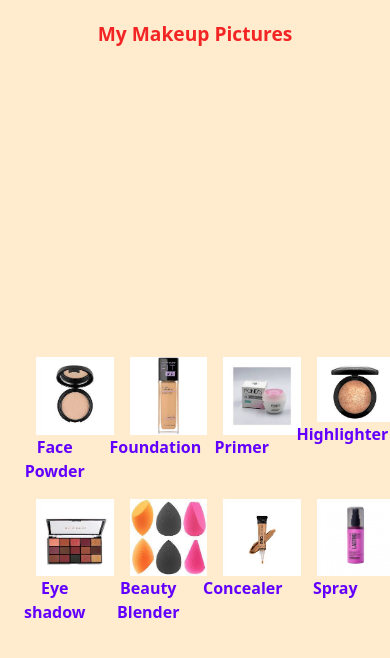
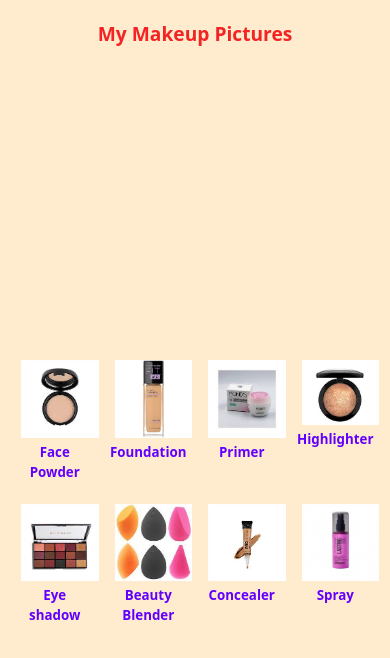
Before and after one commit to Jumai26/fitnessTest, a plain HTML site: page index.html in a window 390 px wide. Drawn offline with nearby package versions, Linux system fonts and the light colour scheme.

Commit message:
working on responsivity

```diff
--- a/index.html
+++ b/index.html
@@ -17,7 +17,7 @@
             <h3 id="topic">My Makeup Pictures</h3>
         </section>
 
-        <section class="min-h-screen flex items-center mx-4">
+        <section id="products" class="min-h-screen flex items-center mx-4">
           <div class="grid grid-cols-4 gap-4">
 
             <div>
--- a/style.css
+++ b/style.css
@@ -1,7 +1,5 @@
 body{
     background-color: blanchedalmond;
-    /* margin-left: 70px;
-    margin-right: 70px; */
     margin-bottom: 40px;
 }
 
@@ -10,7 +8,6 @@ body{
     font-weight: bold;
     color: rgb(98, 0, 255);
     text-align: center;
-
 }
 
 img{
@@ -28,3 +25,23 @@ img{
     text-align: center;
     margin: 20px 40px;
 }
+
+@media screen and (max-width: 500px) {
+*, ::before, ::after {
+    margin: 0px;
+}
+
+img {
+    width: 100px;
+    height: 100px;
+    display: flex;
+    flex-direction: row;
+    gap: 5px;
+    justify-content: space-evenly;
+    margin: 5px;
+}
+
+.imagename {
+    font-size: smaller;
+}
+}
```
Also changed, not shown: script.js (+16 -16 lines).
